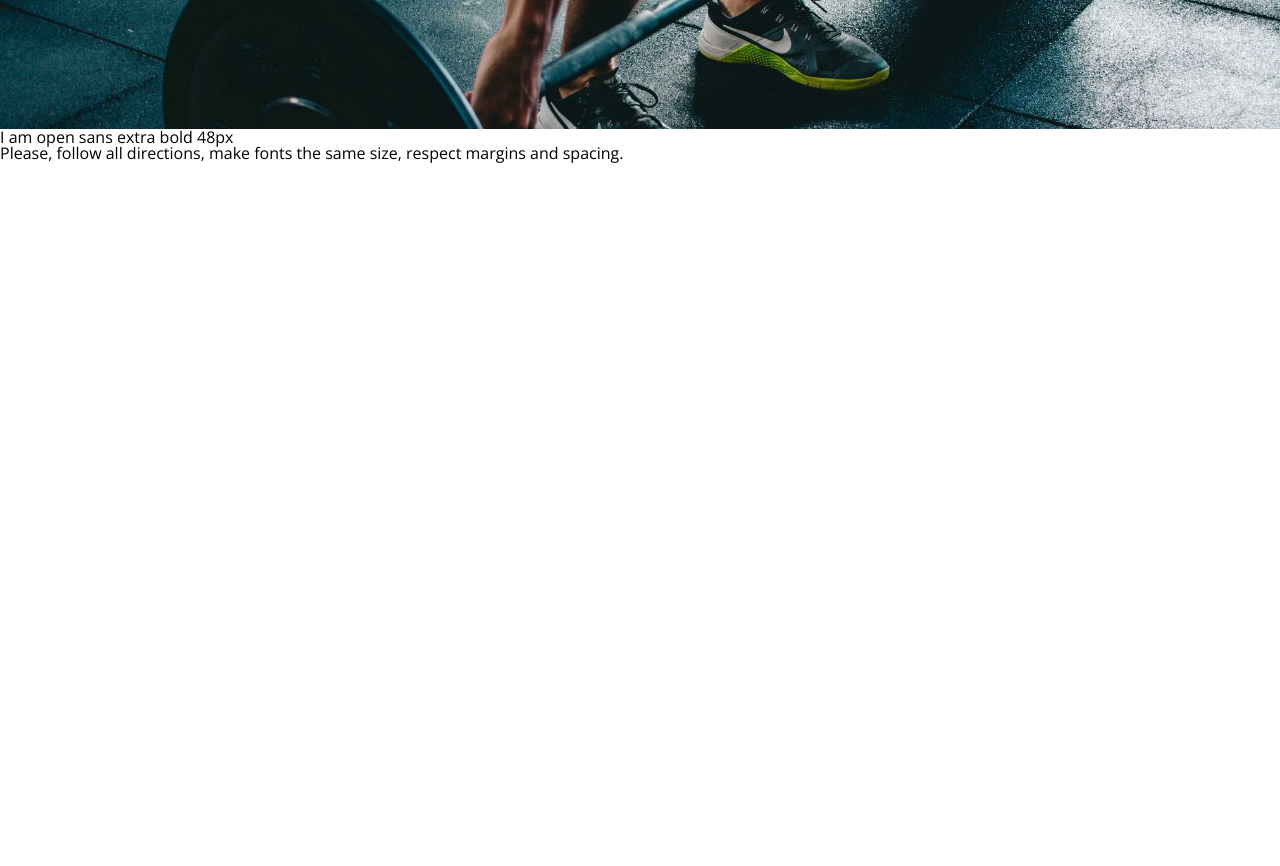
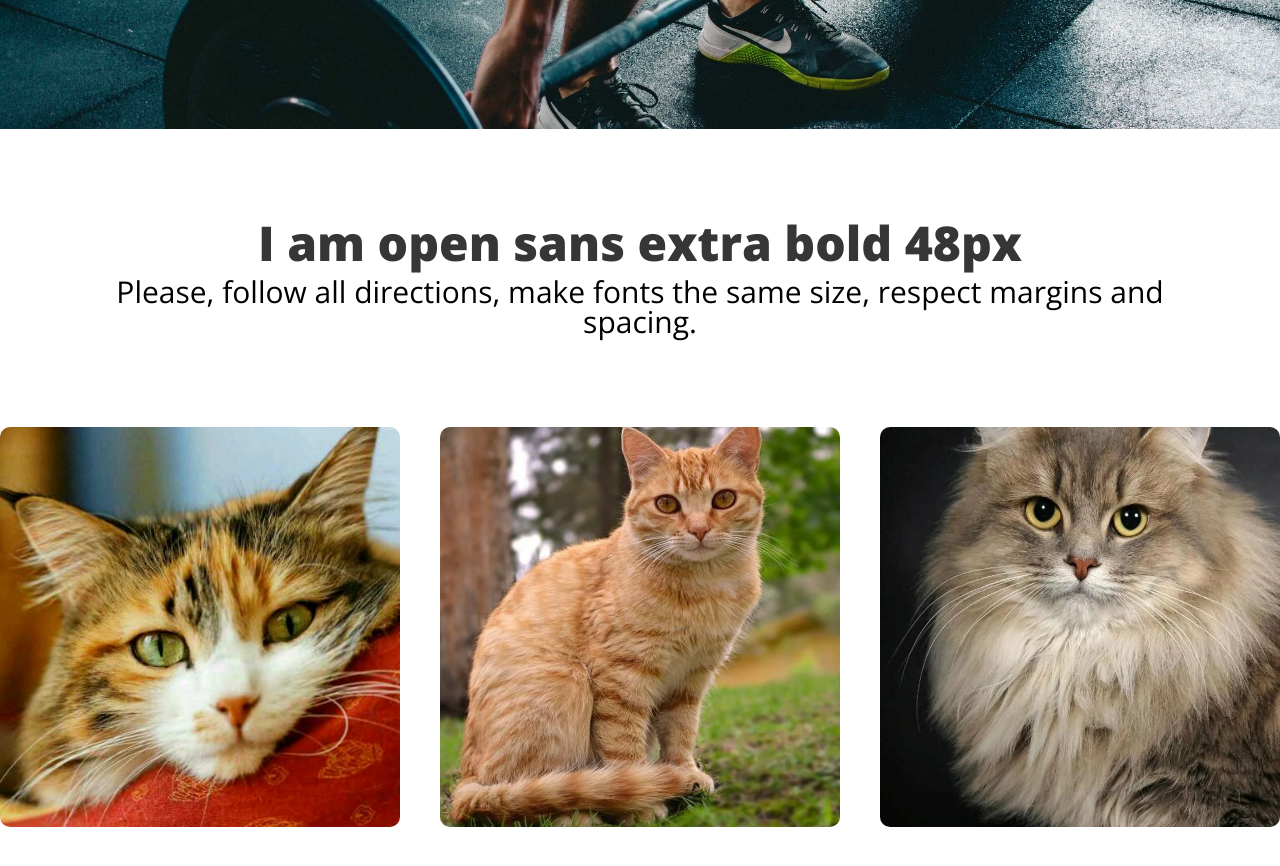
Before and after one commit to Komisss/site, a plain HTML site: page index.html in a window 1280 px wide. Shown: the part 340-1206 px from the top of the page. Before the commit the page ends 800 px from the top, so only its background shows below. Drawn offline with nearby package versions, Linux system fonts and the light colour scheme.

Commit message:
сделал main

```diff
--- a/index.html
+++ b/index.html
@@ -23,14 +23,14 @@
 
     <div class="main">
         <div class="container">
-            <div class="container__text">
+            <div class="text">
                 <h3>I am open sans extra bold 48px</h3>
                 <p>Please, follow all directions, make fonts the same size, respect margins and spacing.</p>
             </div>
-            <div class="container__photos photos">
-                <img class="photos__photo" src="" alt="">
-                <img class="photos__photo" src="" alt="">
-                <img class="photos__photo" src="" alt="">
+            <div class="photos">
+                <img class="photos__photo" src="img/cat1.jpg" alt="кот">
+                <img class="photos__photo" src="img/cat2.jpg" alt="кот">
+                <img class="photos__photo" src="img/cat3.jpg" alt="кот">
             </div>
         </div>
     </div>
--- a/style/style.scss
+++ b/style/style.scss
@@ -46,6 +46,36 @@ body{
 
 .main{
     .container{
-        width: 80%;
+        width: 90%;
+        margin: 30px auto;
+        display: flex;
+        flex-direction: column;
+        align-items: center;
+        .text{
+            width: 100%;
+            text-align: center;
+            margin: 60px;
+            h3{
+                font-size: 48px;
+                font-weight: 800;
+                color:rgb(54, 54, 54);
+            }
+            p{
+                margin: 10px 0;
+                font-size: 30px;
+            }
+        }
+
+        .photos{
+            display: flex;
+            flex-direction: row;
+            margin-bottom: 50px;
+            &__photo{
+                width: 400px;
+                height: 400px;
+                margin: 20px;
+                border-radius: 10px;
+            }
+        }
     }
 }
```
Also changed, not shown: style/style.css.
